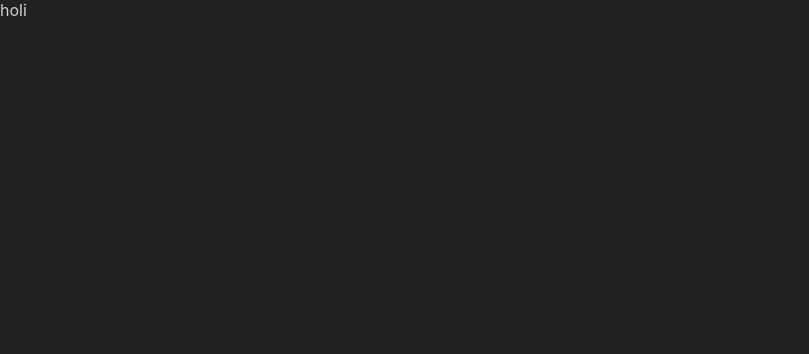
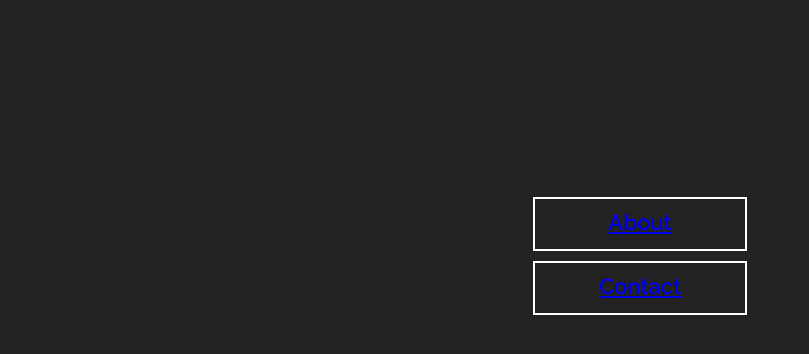
Before and after one commit to carpanla/miPortfolio, a React (Create React App) app: page /#/mainpage in a window 1280 px wide. Shown: the top 354 px of the page, without its empty margins (0-809 px from the left). Built offline with nearby package versions, Linux system fonts and the light colour scheme.

Commit message:
new structure and header

```diff
--- a/src/components/Header.js
+++ b/src/components/Header.js
@@ -1 +1,23 @@
 import React from 'react';
+import { Link } from 'react-router-dom';
+import '../stylesheets/header.scss';
+
+function Header(){
+    return(
+        <nav>
+            <ul className="list">
+                <li className="list__element">
+                    <Link to="/mainpage/about">About</Link>
+                </li>
+                <li className="list__element">
+                    <Link to="/mainpage/contact">Contact</Link>
+                </li>
+                {/* <li className="list__element">
+                    <Link to="/">Home</Link>
+                </li> */}
+            </ul>
+        </nav>
+    )
+}
+
+export default Header;
--- a/src/components/MainPage.js
+++ b/src/components/MainPage.js
@@ -1,5 +1,7 @@
 import React from 'react';
 import '../stylesheets/mainPage.scss';
+import Header from './Header';
+
 
 
 class MainPage extends React.Component {
@@ -9,8 +11,8 @@ class MainPage extends React.Component {
 
   render() {
     return (
-      <div>
-       holi
+      <div className="container">
+          <Header />
       </div>
     );
   }
--- /dev/null
+++ b/src/stylesheets/header.scss
@@ -0,0 +1,29 @@
+.list{
+    box-sizing: border-box;
+    margin: 0 auto;
+    list-style: none;
+    text-decoration: none;
+    padding-left: 0;
+    display: flex;
+    flex-direction: column;
+    justify-content: center;
+    text-align: center;
+    align-items: center;
+    margin-top: 15%;
+
+    &__element{
+        text-decoration: none;
+        margin: 5px;
+        padding: 10px;
+        font-size: 22px;
+        font-weight: 600;
+        color: #fff;
+        text-decoration: none;
+        font-family: 'Raleway', sans-serif;
+        border: 2px solid #fff;
+        transition: all .5s;
+        height: 30px;
+        width: 190px;
+        cursor: pointer;
+    }
+}
--- a/src/stylesheets/mainPage.scss
+++ b/src/stylesheets/mainPage.scss
@@ -0,0 +1,15 @@
+.container {
+    margin: 0;
+    box-sizing: border-box;
+    font-family: -apple-system, BlinkMacSystemFont, 'Segoe UI', 'Roboto', 'Oxygen',
+    'Ubuntu', 'Cantarell', 'Fira Sans', 'Droid Sans', 'Helvetica Neue', 'Raleway',
+    sans-serif;
+    -webkit-font-smoothing: antialiased;
+    -moz-osx-font-smoothing: grayscale;
+    background-color: black;
+    color: lightgrey;
+    background: #222;
+    width: 100%;
+    height: 100vh;
+    overflow: hidden;
+}
```
